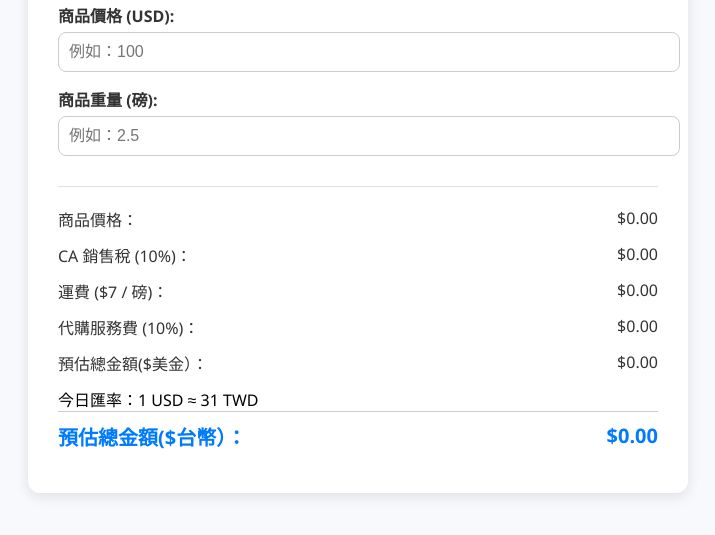
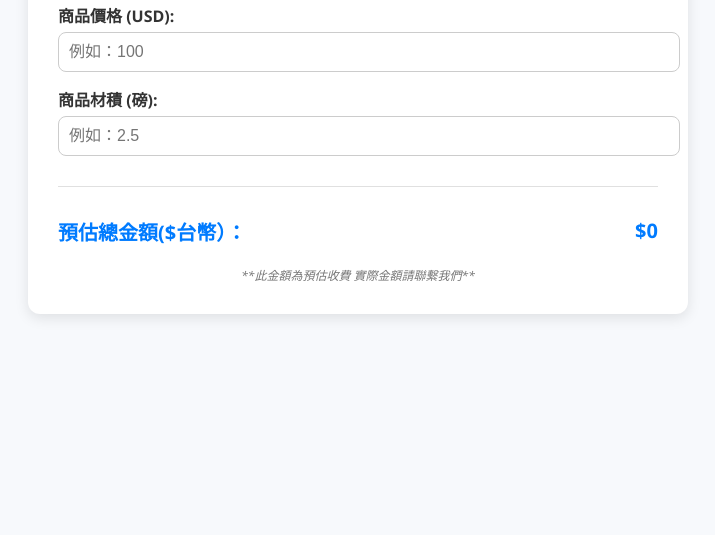
Before and after one commit to chupig834/custom_order, a website: page index.html in a window 1280 px wide. Shown: the part 147-682 px from the top of the page, without its empty margins (282-997 px from the left). Drawn offline with Linux system fonts and the light colour scheme.

Commit message:
Update calculator function

```diff
--- a/index.html
+++ b/index.html
@@ -62,8 +62,15 @@
       font-weight: bold;
       font-size: 20px;
       color: #007bff;
-      border-top: 1px solid #ccc;
       padding-top: 10px;
+    }
+
+    .notes {
+      margin-top: 20px;
+      font-size: 12px;     /* smaller font */
+      color: #777;         /* lighter color for footnote feel */
+      text-align: center;  /* optional, center-align */
+      font-style: italic;  /* optional, italicize to indicate it's a note */
     }
   </style>
 </head>
@@ -75,35 +82,17 @@
     <input type="number" id="price" step="0.01" placeholder="例如：100"
       oninput="updatePrice()">
 
-    <label for="weight">商品重量 (磅):</label>
+    <label for="weight">商品材積 (磅):</label>
     <input type="number" id="weight" step="0.1" placeholder="例如：2.5"
       oninput="updatePrice()">
 
     <div class="results">
-      <div class="result-row">
-        <span>商品價格：</span>
-        <span id="itemPrice">$0.00</span>
-      </div>
-      <div class="result-row">
-        <span>CA 銷售稅 (10%)：</span>
-        <span id="tax">$0.00</span>
-      </div>
-      <div class="result-row">
-        <span>運費 ($7 / 磅)：</span>
-        <span id="shipping">$0.00</span>
-      </div>
-      <div class="result-row">
-        <span>代購服務費 (10%)：</span>
-        <span id="serviceFee">$0.00</span>
-      </div>
-      <div class="result-row">
-        <span>預估總金額($美金）：</span>
-        <span id="total">$0.00</span>
-      </div>
-      <div class="rate-info" id="rateInfo">載入匯率中...</div>
       <div class="result-row total TWD">
         <span>預估總金額($台幣）：</span>
         <span id="total_TWD">$0.00</span>
+      </div>
+      <div class="notes">
+        <span>**此金額為預估收費 實際金額請聯繫我們**</span>
       </div>
     </div>
   </div>
@@ -120,34 +109,48 @@
 
         console.log("Show Rate", exchangeRate);
 
-        document.getElementById("rateInfo").textContent = `今日匯率：1 USD ≈ ${exchangeRate} TWD`;
+        //document.getElementById("rateInfo").textContent = `今日匯率：1 USD ≈ ${exchangeRate} TWD`;
         updatePrice();
       } catch (err) {
-        document.getElementById("rateInfo").textContent = "❌ 無法載入匯率資料。";
+        //document.getElementById("rateInfo").textContent = "❌ 無法載入匯率資料。";
         console.error("Failed to load rate.json:", err);
       }
     }
     function updatePrice() {
       const price = parseFloat(document.getElementById("price").value) || 0;
       const weight = parseFloat(document.getElementById("weight").value) || 0;
+      let serviceFee = 0
+
+      if (price <= 100) {
+        serviceFee = 10
+      }
+      else if (price <= 300) {
+        serviceFee = price * 0.1
+      }
+      else {
+        serviceFee = price * 0.07
+      }
 
       const tax = price * 0.10;
       const shipping = weight * 7;
-      const serviceFee = price * 0.10;
-      const total = price + tax + shipping + serviceFee;
+      //const serviceFee = price * 0.10;
+      let total = price + tax + shipping + serviceFee;
+      if (price == 0) {
+        total = 0
+      }
       const total_TWD = total * exchangeRate
 
-      document.getElementById("itemPrice").textContent = `$${price.toFixed(2)}`;
-      document.getElementById("tax").textContent = `$${tax.toFixed(2)}`;
-      document.getElementById("shipping").textContent = `$${shipping.toFixed(2)}`;
-      document.getElementById("serviceFee").textContent = `$${serviceFee.toFixed(2)}`;
-      document.getElementById("total").textContent = `$${total.toFixed(2)}`;
-      document.getElementById("total_TWD").textContent = `$${total_TWD.toFixed(2)}`;
+      // document.getElementById("itemPrice").textContent = `$${price.toFixed(2)}`;
+      // document.getElementById("tax").textContent = `$${tax.toFixed(2)}`;
+      // document.getElementById("shipping").textContent = `$${shipping.toFixed(2)}`;
+      // document.getElementById("serviceFee").textContent = `$${serviceFee.toFixed(2)}`;
+      // document.getElementById("total").textContent = `$${total.toFixed(2)}`;
+      document.getElementById("total_TWD").textContent = `$${total_TWD.toFixed(0)}`;
     }
 
     // Initialize display
     updatePrice();
-    window.onload = loadExchangeRate;
+    window.onload = loadExchangeRate();
   </script>
 </body>
 </html>
```
